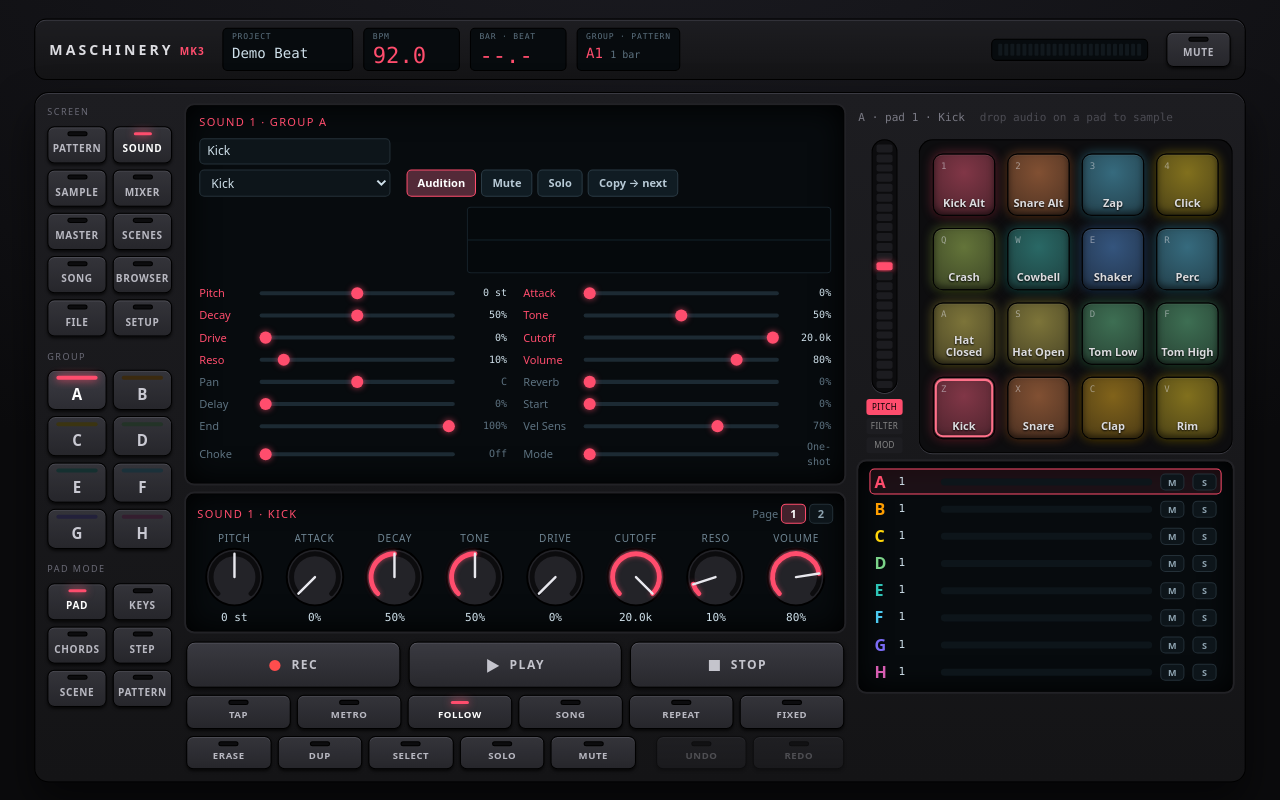
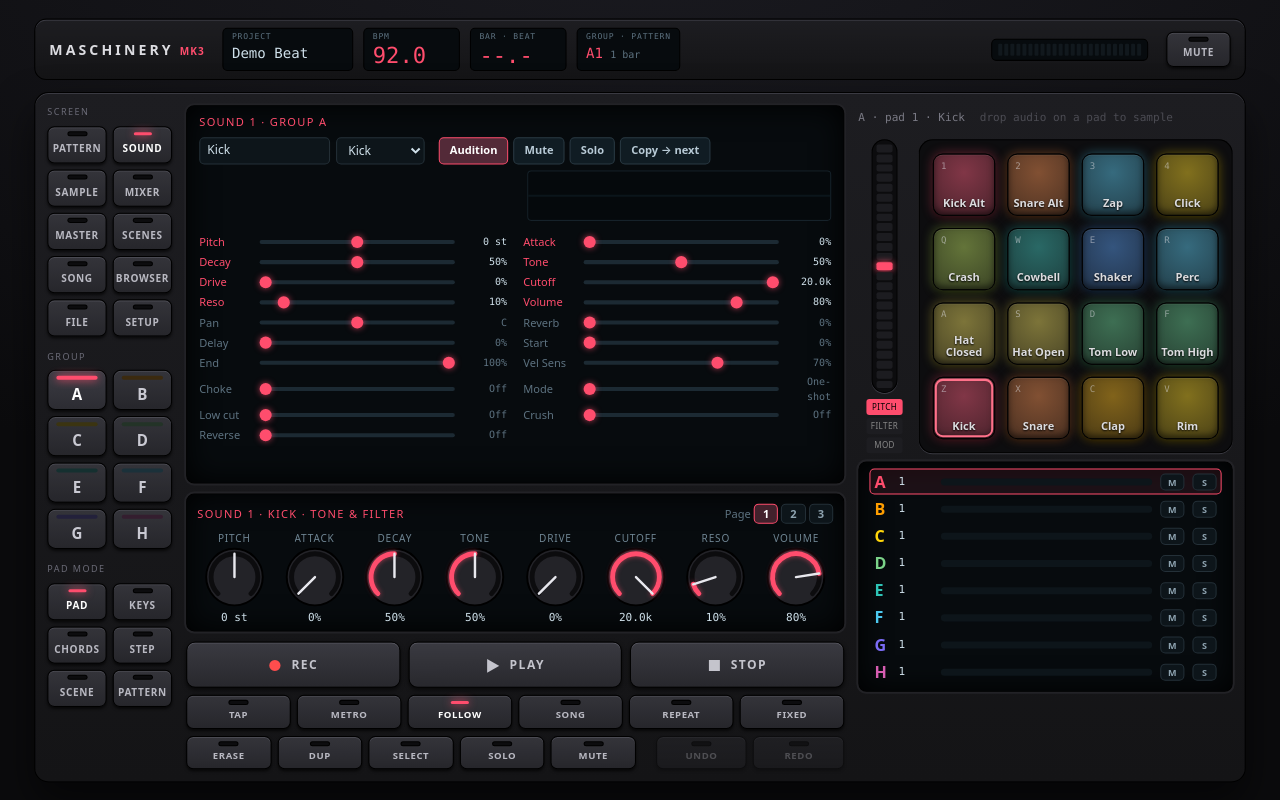
Before and after one commit to tintamarre/maschinery, a Vue app: page / in a window 1280 px wide. Both pictures are taken after a click on the button "SOUND". Built offline with nearby package versions, Linux system fonts and the light colour scheme.

Commit message:
feat(sound): per-sound low cut and bit crusher, sampler loop and reverse modes, third sound page

```diff
--- a/src/App.vue
+++ b/src/App.vue
@@ -199,8 +199,7 @@
             <h3>{{ knobTitle }}</h3>
             <div v-if="pageCount > 1" class="pager">
               <span class="sub">Page</span>
-              <button class="chip" :class="{ on: ui.page === 0 }" @click="ui.page = 0">1</button>
-              <button class="chip" :class="{ on: ui.page === 1 }" @click="ui.page = 1">2</button>
+              <button v-for="n in pageCount" :key="n" class="chip" :class="{ on: ui.page === n - 1 }" @click="ui.page = n - 1">{{ n }}</button>
             </div>
           </div>
           <Knob v-for="(k, i) in knobs" :key="i" :k="k" />
--- a/src/core/engine.ts
+++ b/src/core/engine.ts
@@ -1,12 +1,14 @@
 import { DELAY_DIVS, NUM_GROUPS, clamp } from './constants'
-import { sampleBuffers } from './samples'
+import { reversedBuffer, sampleBuffers } from './samples'
 import type { Project, Sound } from './types'
 import { ENGINE_TRIM_DB, buildVoice, makeNoise, type Voice } from './voices'
 
 interface Strip {
   input: GainNode
+  hp: BiquadFilterNode
   filter: BiquadFilterNode
   shaper: WaveShaperNode
+  crusher: WaveShaperNode
   gain: GainNode
   pan: StereoPannerNode
   sendRev: GainNode
@@ -29,6 +31,19 @@
   for (let i = 0; i < n; i++) {
     const x = (i / (n - 1)) * 2 - 1
     curve[i] = amount < 0.001 ? x : ((1 + k) * x) / (1 + k * Math.abs(x))
+  }
+  return curve
+}
+
+function crushCurve(amount: number): Float32Array<ArrayBuffer> | null {
+  if (amount < 0.01) return null
+  const bits = Math.max(2, 16 - amount * 13)
+  const levels = Math.pow(2, bits - 1)
+  const n = 2048
+  const curve = new Float32Array(n)
+  for (let i = 0; i < n; i++) {
+    const x = (i / (n - 1)) * 2 - 1
+    curve[i] = Math.round(x * levels) / levels
   }
   return curve
 }
@@ -91,10 +106,10 @@
     this.comp = ctx.createDynamicsCompressor()
     this.makeup = ctx.createGain()
     this.trim = ctx.createGain()
-    this.trim.gain.value = 0.55 // headroom: many voices can stack up
+    this.trim.gain.value = 0.5 // headroom: many voices can stack up
     this.masterGain = ctx.createGain()
     this.limiter = ctx.createDynamicsCompressor()
-    this.limiter.threshold.value = -1.5
+    this.limiter.threshold.value = -3
     this.limiter.knee.value = 0
     this.limiter.ratio.value = 20
     this.limiter.attack.value = 0.002
@@ -224,6 +239,8 @@
     strip.filter.frequency.setTargetAtTime(Math.min(20 * Math.pow(1000, p.cutoff), this.ctx.sampleRate / 2 - 100), t, 0.01)
     strip.filter.Q.setTargetAtTime(0.5 + p.reso * 14, t, 0.01)
     strip.shaper.curve = driveCurve(p.drive)
+    strip.crusher.curve = crushCurve(p.crush)
+    strip.hp.frequency.setTargetAtTime(20 * Math.pow(150, p.hp), t, 0.01)
     strip.gain.gain.setTargetAtTime(this.soundAudible(g, s) ? p.volume : 0, t, 0.01)
     strip.pan.pan.setTargetAtTime(p.pan, t, 0.01)
     strip.sendRev.gain.setTargetAtTime(p.reverb, t, 0.01)
@@ -238,17 +255,22 @@
     const bus = this.buses[g]!
     st = {
       input: ctx.createGain(),
+      hp: ctx.createBiquadFilter(),
       filter: ctx.createBiquadFilter(),
       shaper: ctx.createWaveShaper(),
+      crusher: ctx.createWaveShaper(),
       gain: ctx.createGain(),
       pan: ctx.createStereoPanner(),
       sendRev: ctx.createGain(),
       sendDel: ctx.createGain(),
       analyser: null,
     }
+    st.hp.type = 'highpass'
+    st.hp.frequency.value = 20
+    st.hp.Q.value = 0.7
     st.filter.type = 'lowpass'
     st.shaper.oversample = '2x'
-    st.input.connect(st.filter).connect(st.shaper).connect(st.gain).connect(st.pan).connect(bus.input)
+    st.input.connect(st.hp).connect(st.filter).connect(st.shaper).connect(st.crusher).connect(st.gain).connect(st.pan).connect(bus.input)
     st.pan.connect(st.sendRev).connect(this.reverbIn)
     st.pan.connect(st.sendDel).connect(this.delayIn)
     this.strips.set(key, st)
@@ -285,7 +307,7 @@
       ratio: Math.pow(2, (p.pitch + note) / 12),
       p,
       noise: this.noise,
-      buffer: snd.sampleId ? (sampleBuffers.get(snd.sampleId) ?? null) : null,
+      buffer: this.sampleFor(snd),
       len,
     })
     if (this.liveBend) voice.bend(this.liveBend)
@@ -299,6 +321,11 @@
   /** silence the speakers without touching the mix (meters and bounces are unaffected) */
   setMuted(muted: boolean): void {
     this.outMute.gain.setTargetAtTime(muted ? 0 : 1, this.ctx.currentTime, 0.01)
+  }
+
+  private sampleFor(snd: Sound): AudioBuffer | null {
+    const b = snd.sampleId ? (sampleBuffers.get(snd.sampleId) ?? null) : null
+    return b && snd.params.reverse >= 0.5 ? reversedBuffer(b) : b
   }
 
   /** pitch wheel / touch strip bend in cents for new and sustained voices */
--- a/src/core/project.ts
+++ b/src/core/project.ts
@@ -4,7 +4,7 @@
 
 export const BASE_PARAMS: SoundParams = {
   pitch: 0, attack: 0, decay: 0.5, tone: 0.5, drive: 0, cutoff: 1, reso: 0.1, volume: 0.8, pan: 0,
-  reverb: 0, delay: 0, start: 0, end: 1, velSens: 0.7, choke: 0, gate: 0,
+  reverb: 0, delay: 0, start: 0, end: 1, velSens: 0.7, choke: 0, gate: 0, hp: 0, crush: 0, reverse: 0,
 }
 
 export const ENGINE_LABELS: Record<EngineId, string> = {
--- a/src/core/types.ts
+++ b/src/core/types.ts
@@ -18,7 +18,10 @@
   end: number // sample end 0..1
   velSens: number // 0..1
   choke: number // 0 = none, 1..8 = choke group
-  gate: number // 0 = one-shot, 1 = gate (sustain while held)
+  gate: number // sampler: 0 = one-shot, 1 = gate (sustain while held), 2 = loop
+  hp: number // high-pass 0..1 (0 = off)
+  crush: number // bit crusher 0..1 (0 = off)
+  reverse: number // sampler: 1 = play backwards
 }
 
 export interface Sound {
--- a/src/core/voices.ts
+++ b/src/core/voices.ts
@@ -331,21 +331,37 @@
   const src = vi.ctx.createBufferSource()
   src.buffer = buffer
   src.playbackRate.value = ratio
-  const start = Math.min(p.start, p.end - 0.001) * buffer.duration
-  const dur = Math.max(0.005, (p.end - p.start) * buffer.duration)
+  // reversed buffers mirror the start/end markers so the same region plays backwards
+  const rev = p.reverse >= 0.5
+  const a0 = rev ? 1 - p.end : p.start
+  const a1 = rev ? 1 - p.start : p.end
+  const start = Math.min(a0, a1 - 0.001) * buffer.duration
+  const dur = Math.max(0.005, (a1 - a0) * buffer.duration)
+  const mode = Math.round(p.gate)
   const rel = 0.01 + p.decay * 0.4
   const env = sustainEnv(r, vi, vel, p.attack * 0.3, rel)
   src.connect(env.g)
-  src.start(t, start, dur)
-  const gated = p.gate >= 0.5
-  const natural = t + dur / ratio
-  if (!gated) {
+  if (mode === 2) {
+    src.loop = true
+    src.loopStart = start
+    src.loopEnd = start + dur
+    src.start(t, start)
+  } else {
+    src.start(t, start, dur)
+  }
+  const sustained = mode >= 1
+  if (!sustained) {
     // one-shot: play to the end with a short tail fade
+    const natural = t + dur / ratio
     env.g.gain.setValueAtTime(Math.max(vel, 0.0002), Math.max(t + 0.002, natural - 0.005))
     env.g.gain.linearRampToValueAtTime(0.0001, natural)
   }
-  const release = (rt: number) => { if (gated) env.rel(rt) }
-  if (gated && vi.len !== undefined) release(t + vi.len)
+  const release = (rt: number) => {
+    if (!sustained) return
+    env.rel(rt)
+    try { src.stop(rt + rel + 0.1) } catch { /* already stopped */ }
+  }
+  if (sustained && vi.len !== undefined) release(t + vi.len)
   const v = voiceOf(r, release)
   v.bend = (cents) => { src.detune.value = cents }
   return v
--- a/src/store.ts
+++ b/src/store.ts
@@ -715,12 +715,16 @@
   end: { label: 'End', min: 0, max: 1, step: 0.002, fmt: pct },
   velSens: { label: 'Vel Sens', min: 0, max: 1, step: 0.01, fmt: pct },
   choke: { label: 'Choke', min: 0, max: 8, step: 1, fmt: (v) => (v ? GROUP_NAMES[v - 1]! : 'Off') },
-  gate: { label: 'Mode', min: 0, max: 1, step: 1, fmt: (v) => (v ? 'Gate' : 'One-shot') },
+  gate: { label: 'Mode', min: 0, max: 2, step: 1, fmt: (v) => ['One-shot', 'Gate', 'Loop'][Math.round(v)] ?? '' },
+  hp: { label: 'Low cut', min: 0, max: 1, step: 0.005, fmt: (v) => (v < 0.01 ? 'Off' : cutoffHz(v)) },
+  crush: { label: 'Crush', min: 0, max: 1, step: 0.01, fmt: (v) => (v < 0.01 ? 'Off' : pct(v)) },
+  reverse: { label: 'Reverse', min: 0, max: 1, step: 1, fmt: (v) => (v ? 'On' : 'Off') },
 }
 
 const SOUND_PAGES: (keyof SoundParams)[][] = [
   ['pitch', 'attack', 'decay', 'tone', 'drive', 'cutoff', 'reso', 'volume'],
   ['pan', 'reverb', 'delay', 'velSens', 'choke', 'gate', 'start', 'end'],
+  ['hp', 'crush', 'reverse'],
 ]
 
 function soundKnob(key: keyof SoundParams): KnobDef {
@@ -736,7 +740,7 @@
 
 const EMPTY: KnobDef = { label: '', value: 0, min: 0, max: 1, step: 0.01, def: 0, text: '', set: () => {} }
 
-export const pageCount = computed(() => (ui.view === 'sound' || ui.view === 'mixer' || ui.view === 'master' ? 2 : 1))
+export const pageCount = computed(() => (ui.view === 'sound' ? 3 : ui.view === 'mixer' || ui.view === 'master' ? 2 : 1))
 
 export const knobs = computed<KnobDef[]>(() => {
   const m = project.master
@@ -745,10 +749,14 @@
   const tempoKnob = knob('Tempo', project.tempo, 40, 240, 0.5, 100, (v) => v.toFixed(1), setTempo)
   const swingKnob = knob('Swing', project.swing, 50, 75, 1, 50, (v) => v + '%', setSwing)
 
-  if (ui.view === 'sound') return SOUND_PAGES[page]!.map(soundKnob)
+  if (ui.view === 'sound') {
+    const ks = SOUND_PAGES[page]!.map(soundKnob)
+    while (ks.length < 8) ks.push(EMPTY)
+    return ks
+  }
 
   if (ui.view === 'sample') {
-    return (['start', 'end', 'pitch', 'attack', 'decay', 'gate', 'volume', 'pan'] as (keyof SoundParams)[]).map(soundKnob)
+    return (['start', 'end', 'pitch', 'attack', 'decay', 'gate', 'reverse', 'volume'] as (keyof SoundParams)[]).map(soundKnob)
   }
 
   if (ui.view === 'mixer') {
@@ -796,7 +804,7 @@
 export const knobTitle = computed(() => {
   const page = Math.min(ui.page, pageCount.value - 1)
   switch (ui.view) {
-    case 'sound': return `Sound ${ui.sound + 1} · ${currentSound.value.name}`
+    case 'sound': return `Sound ${ui.sound + 1} · ${currentSound.value.name} · ${['tone & filter', 'mix & sends', 'low cut & crush'][page]}`
     case 'sample': return `Sampler · ${currentSound.value.name}`
     case 'mixer': return page === 0 ? 'Mixer · group volumes' : 'Mixer · group pans'
     case 'master': return page === 0 ? 'Master · timing & effects' : 'Master · echo & setup'
--- a/src/views/SoundView.vue
+++ b/src/views/SoundView.vue
@@ -8,11 +8,12 @@
 } from '../store'
 
 const keys = Object.keys(PARAM_META) as (keyof SoundParams)[]
-const activeKeys = computed(() =>
-  ui.page === 0
-    ? ['pitch', 'attack', 'decay', 'tone', 'drive', 'cutoff', 'reso', 'volume']
-    : ['pan', 'reverb', 'delay', 'velSens', 'choke', 'gate', 'start', 'end'],
-)
+const PAGES = [
+  ['pitch', 'attack', 'decay', 'tone', 'drive', 'cutoff', 'reso', 'volume'],
+  ['pan', 'reverb', 'delay', 'velSens', 'choke', 'gate', 'start', 'end'],
+  ['hp', 'crush', 'reverse'],
+]
+const activeKeys = computed(() => PAGES[ui.page] ?? PAGES[0]!)
 
 function onInput(key: keyof SoundParams, e: Event) {
   setSoundParam(ui.group, ui.sound, key, Number((e.target as HTMLInputElement).value))
@@ -66,10 +67,12 @@
     <div class="top">
       <div class="who">
         <h3>Sound {{ ui.sound + 1 }} · Group {{ currentGroup.name }}</h3>
+        <div class="line">
         <input type="text" :value="currentSound.name" maxlength="18" @input="renameSound(ui.group, ui.sound, ($event.target as HTMLInputElement).value)" />
         <select :value="currentSound.engine" @change="onEngine">
           <option v-for="id in ENGINES" :key="id" :value="id">{{ ENGINE_LABELS[id] }}</option>
         </select>
+        </div>
       </div>
       <div class="acts">
         <button class="btn primary" @click="previewSound()">Audition</button>
@@ -77,7 +80,7 @@
         <button class="btn" :class="{ primary: currentSound.solo }" @click="toggleSoloSound(ui.group, ui.sound)">Solo</button>
         <button class="btn" title="Copy this sound to the next pad" @click="copySound(ui.group, ui.sound, (ui.sound + 1) % 16)">Copy → next</button>
       </div>
-      <canvas ref="scope" width="360" height="64" class="scope" />
+      <canvas ref="scope" width="300" height="48" class="scope" />
     </div>
     <div class="params">
       <label v-for="k in keys" :key="k" :class="{ hot: activeKeys.includes(k) }">
@@ -91,13 +94,15 @@
 
 <style scoped>
 .sv { display: flex; flex-direction: column; gap: 10px; }
-.top { display: flex; flex-wrap: wrap; gap: 10px 16px; align-items: flex-end; }
-.who { display: flex; flex-direction: column; gap: 5px; }
+.top { display: flex; flex-wrap: wrap; gap: 6px 14px; align-items: flex-end; }
+.who { display: flex; flex-direction: column; gap: 4px; }
+.line { display: flex; gap: 6px; }
+.line input { width: 130px; }
 .who h3 { margin-bottom: 2px; }
 .acts { display: flex; gap: 5px; flex-wrap: wrap; }
 .scope { margin-left: auto; border-radius: 4px; border: 1px solid #16222a; max-width: 100%; }
-.params { display: grid; grid-template-columns: repeat(auto-fill, minmax(215px, 1fr)); gap: 2px 16px; }
-label { display: grid; grid-template-columns: 54px 1fr 46px; align-items: center; gap: 6px; font-size: 11px; color: #5d7280; padding: 1px 0; }
+.params { margin-top: 2px; display: grid; grid-template-columns: repeat(auto-fill, minmax(215px, 1fr)); gap: 2px 16px; }
+label { display: grid; grid-template-columns: 54px 1fr 46px; align-items: center; gap: 6px; font-size: 11px; color: #5d7280; padding: 0; }
 label.hot { color: #cfe0ea; }
 label.hot span { color: var(--g); }
 em { font-style: normal; text-align: right; font-size: 10px; }
```
Also changed, not shown: src/core/samples.ts (+17 -0 lines), src/main.ts (+8 -2 lines).
